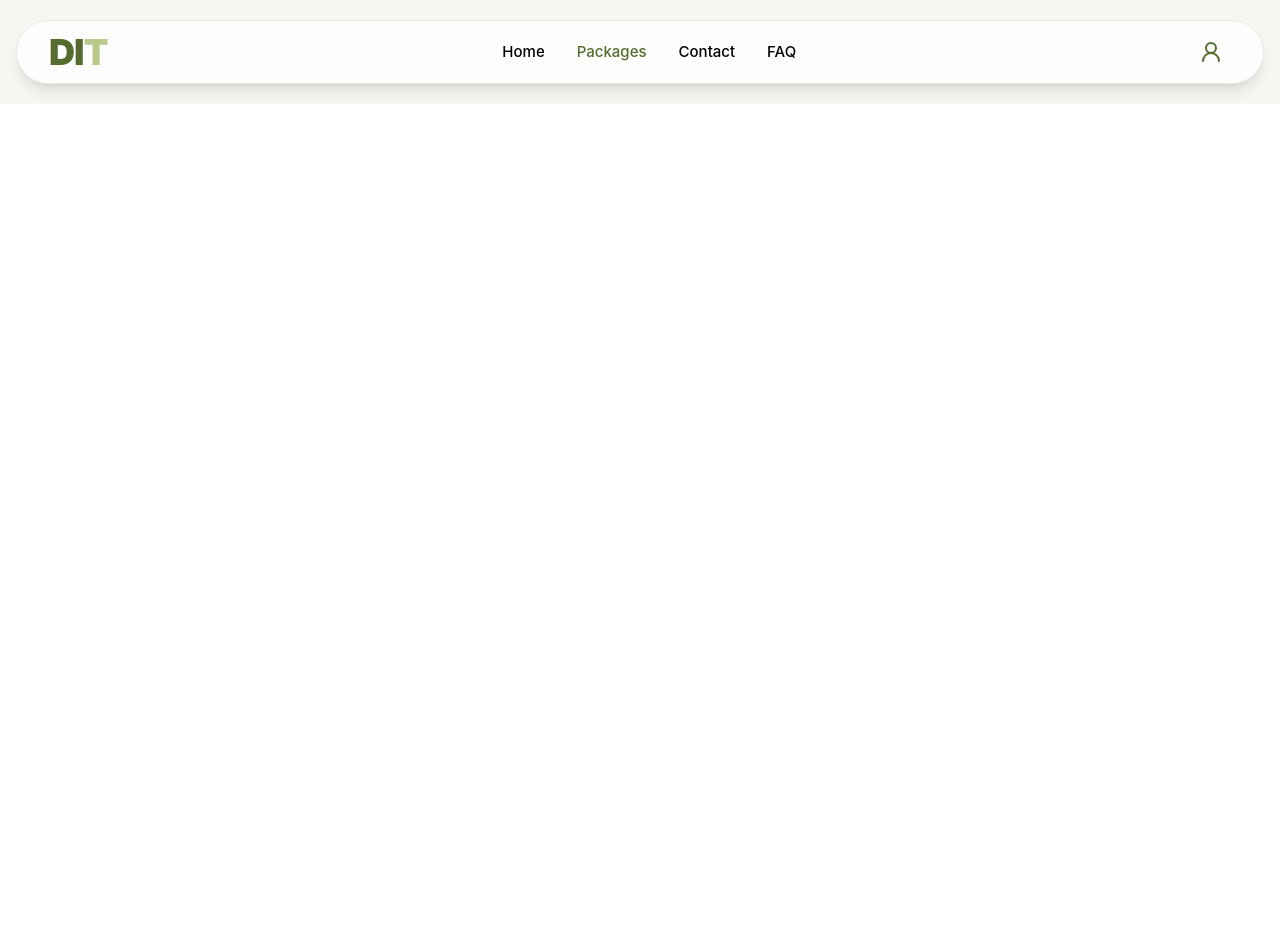
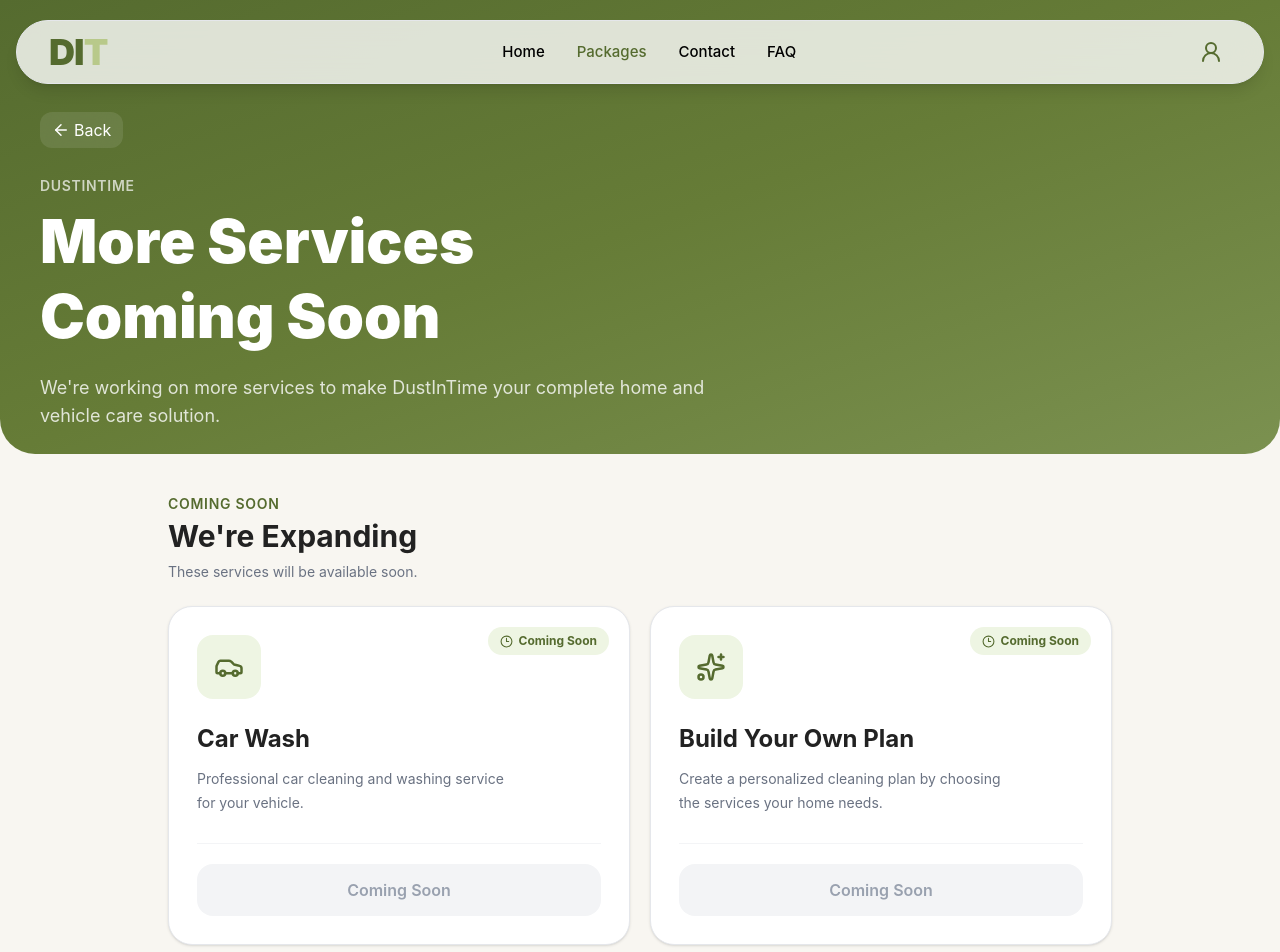
Before and after one commit to ullascodes-67/Dust-In-Time, a React (Vite) app: page /packages in a window 1280 px wide. Shown: the top 952 px of the page. Before the commit the page ends 800 px from the top, so only its background shows below. Built offline with nearby package versions, Linux system fonts and the light colour scheme.

Commit message:
coming soon

```diff
--- a/src/pages/IndividualServiceDetails.jsx
+++ b/src/pages/IndividualServiceDetails.jsx
@@ -118,6 +118,33 @@ const services = [
     icon: "🌿",
     description:
       "Basic balcony cleaning including sweeping, mopping, dust and cobweb removal.",
+
+    includes: [
+      "Sweeping",
+      "Mopping",
+      "Dust removal",
+      "Cobweb removal",
+      "Railing wiping",
+      "Basic floor stain cleaning",
+      "Accessible surface cleaning",
+    ],
+
+    notIncludes: [
+      "Heavy cement/paint removal",
+      "Severe algae/moss treatment",
+      "Pest control",
+      "Drain blockage removal",
+      "Moving heavy furniture/items",
+      "Exterior/high-risk areas",
+    ],
+  },
+  {
+    id: 6,
+    title: "Bathroom & Toilet Cleaning",
+    price: 299,
+    icon: "🚽",
+    description:
+    "Basic bathroom and toilet cleaning including floor, toilet, sink, dust and stain removal.",
 
     includes: [
       "Sweeping",
--- a/src/pages/Packages.jsx
+++ b/src/pages/Packages.jsx
@@ -1,17 +1,128 @@
-import React from "react";
-import SubscriptionSection from "../comp/SubscriptionSection";
-import BuildYourPlan from "../comp/package/BuildYourPlan";
+import { Car, Sparkles, Clock3 } from "lucide-react";
+import { Link } from "react-router-dom";
+import { ArrowLeft} from "lucide-react";
 
+export default function Packages() {
+  const comingSoon = [
+    {
+      title: "Car Wash",
+      icon: Car,
+      description:
+        "Professional car cleaning and washing service for your vehicle.",
+    },
+    {
+      title: "Build Your Own Plan",
+      icon: Sparkles,
+      description:
+        "Create a personalized cleaning plan by choosing the services your home needs.",
+    },
+  ];
 
+  return (
+    <div className="min-h-screen bg-[#F8F6F1] pb-25">
+      {/* =========================
+          HERO
+      ========================= */}
 
-const Packages = () => {
-  return (
-    <div  className="bg-[#F8F6F1] pt-26">
+      <section className="bg-gradient-to-br from-[#556B2F] via-[#667C37] to-[#7B9150] rounded-b-[35px]">
+        <div className="max-w-7xl mx-auto px-5 sm:px-8 lg:px-10 pt-28 pb-6">
+          <Link
+            to="/"
+            className="inline-flex items-center gap-1 text-white bg-white/10 backdrop-blur-md px-3 py-1.5 rounded-xl hover:bg-white/20 transition "
+          >
+            <ArrowLeft size={18} />
+            Back
+          </Link>
 
+          <div className="mt-7 max-w-3xl">
+            <p className="text-white/70 text-xs sm:text-sm font-semibold tracking-wider">
+              DUSTINTIME
+            </p>
 
+            <h1 className="mt-2 text-4xl sm:text-5xl lg:text-6xl font-black text-white leading-tight">
+              More Services
+              <br />
+              Coming Soon
+            </h1>
 
+            <p className="mt-5 text-white/80 text-sm sm:text-lg leading-7 max-w-2xl">
+              We're working on more services to make DustInTime
+              your complete home and vehicle care solution.
+            </p>
+          </div>
+        </div>
+      </section>
+
+      {/* =========================
+          COMING SOON
+      ========================= */}
+
+      <main className="max-w-5xl mx-auto px-5 sm:px-8 lg:px-10">
+        <section className="mt-10">
+          <div className="mb-6">
+            <p className="text-xs sm:text-sm font-semibold text-[#556B2F] tracking-wider">
+              COMING SOON
+            </p>
+
+            <h2 className="mt-1 text-2xl sm:text-3xl font-bold text-[#222]">
+              We're Expanding
+            </h2>
+
+            <p className="mt-2 text-sm text-gray-500">
+              These services will be available soon.
+            </p>
+          </div>
+
+          <div className="grid grid-cols-1 sm:grid-cols-2 gap-5">
+            {comingSoon.map((service) => {
+              const Icon = service.icon;
+
+              return (
+                <div
+                  key={service.title}
+                  className="relative bg-white rounded-3xl border border-gray-200 p-6 sm:p-7 shadow-sm overflow-hidden"
+                >
+                  {/* Badge */}
+                  <div className="absolute top-5 right-5 inline-flex items-center gap-1.5 bg-[#EEF5E3] text-[#556B2F] px-3 py-1.5 rounded-full text-xs font-bold">
+                    <Clock3 size={13} />
+                    Coming Soon
+                  </div>
+
+                  {/* Icon */}
+                  <div className="w-16 h-16 rounded-2xl bg-[#EEF5E3] flex items-center justify-center">
+                    <Icon
+                      size={30}
+                      className="text-[#556B2F]"
+                    />
+                  </div>
+
+                  {/* Content */}
+                  <div className="mt-6 pr-20">
+                    <h3 className="text-2xl font-bold text-[#222]">
+                      {service.title}
+                    </h3>
+
+                    <p className="mt-3 text-sm text-gray-500 leading-6">
+                      {service.description}
+                    </p>
+                  </div>
+
+                  {/* Button */}
+                  <div className="mt-7 pt-5 border-t border-gray-100">
+                    <button
+                      type="button"
+                      disabled
+                      className="w-full bg-gray-100 text-gray-400 py-3.5 rounded-2xl font-semibold cursor-not-allowed"
+                    >
+                      Coming Soon
+                    </button>
+                  </div>
+                </div>
+              );
+            })}
+          </div>
+        </section>
+      </main>
     </div>
   );
-};
-
-export default Packages;
+}
```
